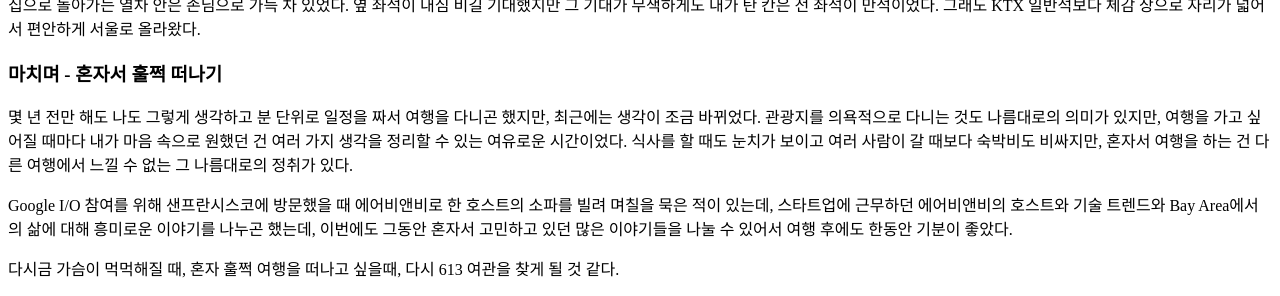
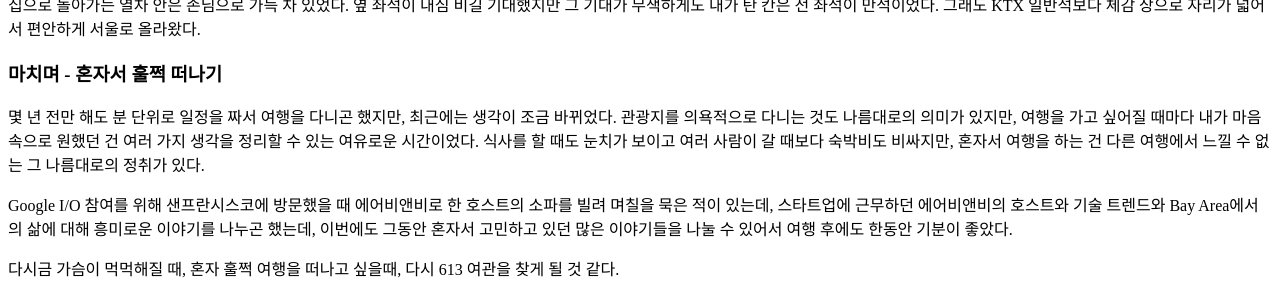
Before and after one commit to premist/si.mpli.st, a Jekyll site: the page built from _posts/2016-06-09-namhae-and-613inn.md, in a window 1280 px wide and 900 px high, scrolled down 11206 px, cut to the strip 604-900 px from the top of the window. Built offline with Jekyll 4.4.1, drawn with Linux system fonts in a browser that asks for light colours; some web fonts are replaced.

Commit message:
Fix semantic issue

```diff
--- a/_posts/2016-06-09-namhae-and-613inn.md
+++ b/_posts/2016-06-09-namhae-and-613inn.md
@@ -202,7 +202,7 @@ excerpt: "여행을 가자"
 
 ### 마치며 - 혼자서 훌쩍 떠나기
 
-몇 년 전만 해도 나도 그렇게 생각하고 분 단위로 일정을 짜서 여행을 다니곤 했지만, 최근에는 생각이 조금 바뀌었다. 관광지를 의욕적으로 다니는 것도 나름대로의 의미가 있지만, 여행을 가고 싶어질 때마다 내가 마음 속으로 원했던 건 여러 가지 생각을 정리할 수 있는 여유로운 시간이었다. 식사를 할 때도 눈치가 보이고 여러 사람이 갈 때보다 숙박비도 비싸지만, 혼자서 여행을 하는 건 다른 여행에서 느낄 수 없는 그 나름대로의 정취가 있다.
+몇 년 전만 해도 분 단위로 일정을 짜서 여행을 다니곤 했지만, 최근에는 생각이 조금 바뀌었다. 관광지를 의욕적으로 다니는 것도 나름대로의 의미가 있지만, 여행을 가고 싶어질 때마다 내가 마음 속으로 원했던 건 여러 가지 생각을 정리할 수 있는 여유로운 시간이었다. 식사를 할 때도 눈치가 보이고 여러 사람이 갈 때보다 숙박비도 비싸지만, 혼자서 여행을 하는 건 다른 여행에서 느낄 수 없는 그 나름대로의 정취가 있다.
 
 Google I/O 참여를 위해 샌프란시스코에 방문했을 때 에어비앤비로 한 호스트의 소파를 빌려 며칠을 묵은 적이 있는데, 스타트업에 근무하던 에어비앤비의 호스트와 기술 트렌드와 Bay Area에서의 삶에 대해 흥미로운 이야기를 나누곤 했는데, 이번에도 그동안 혼자서 고민하고 있던 많은 이야기들을 나눌 수 있어서 여행 후에도 한동안 기분이 좋았다.
 
```
